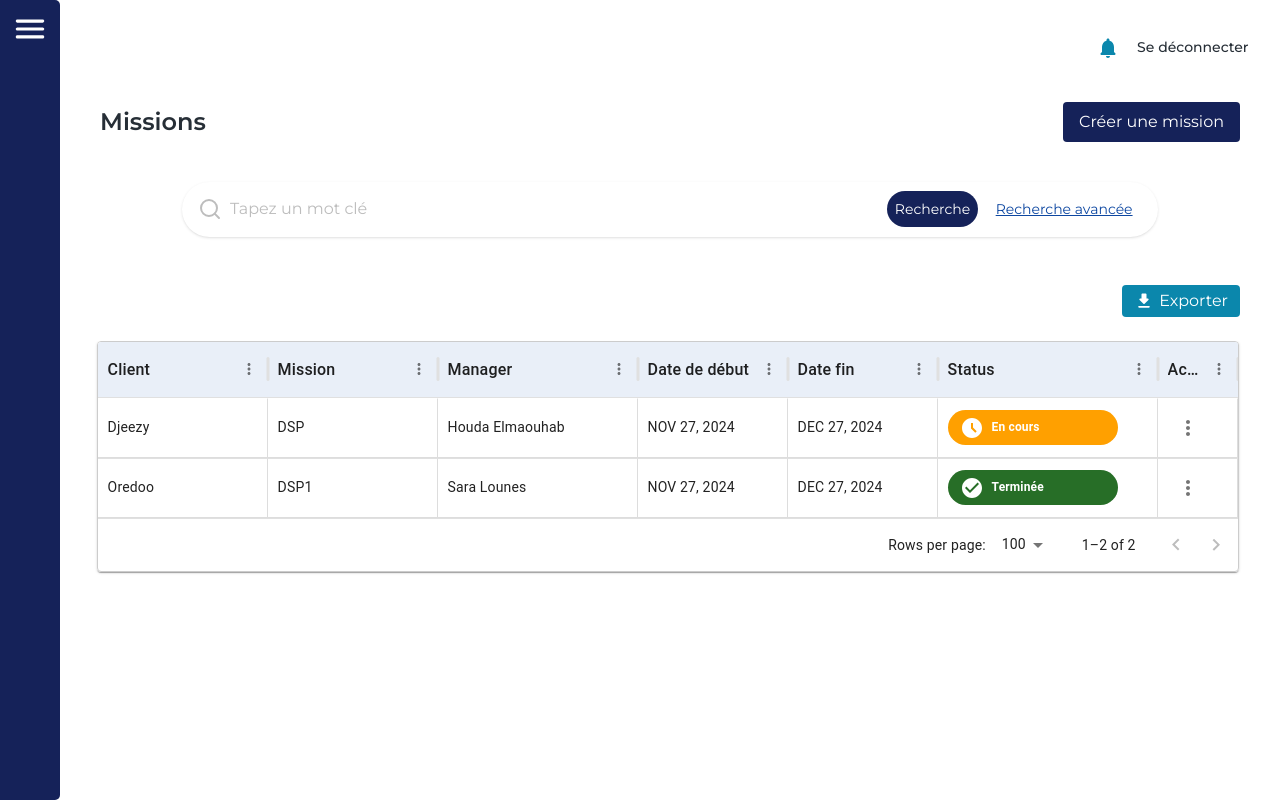
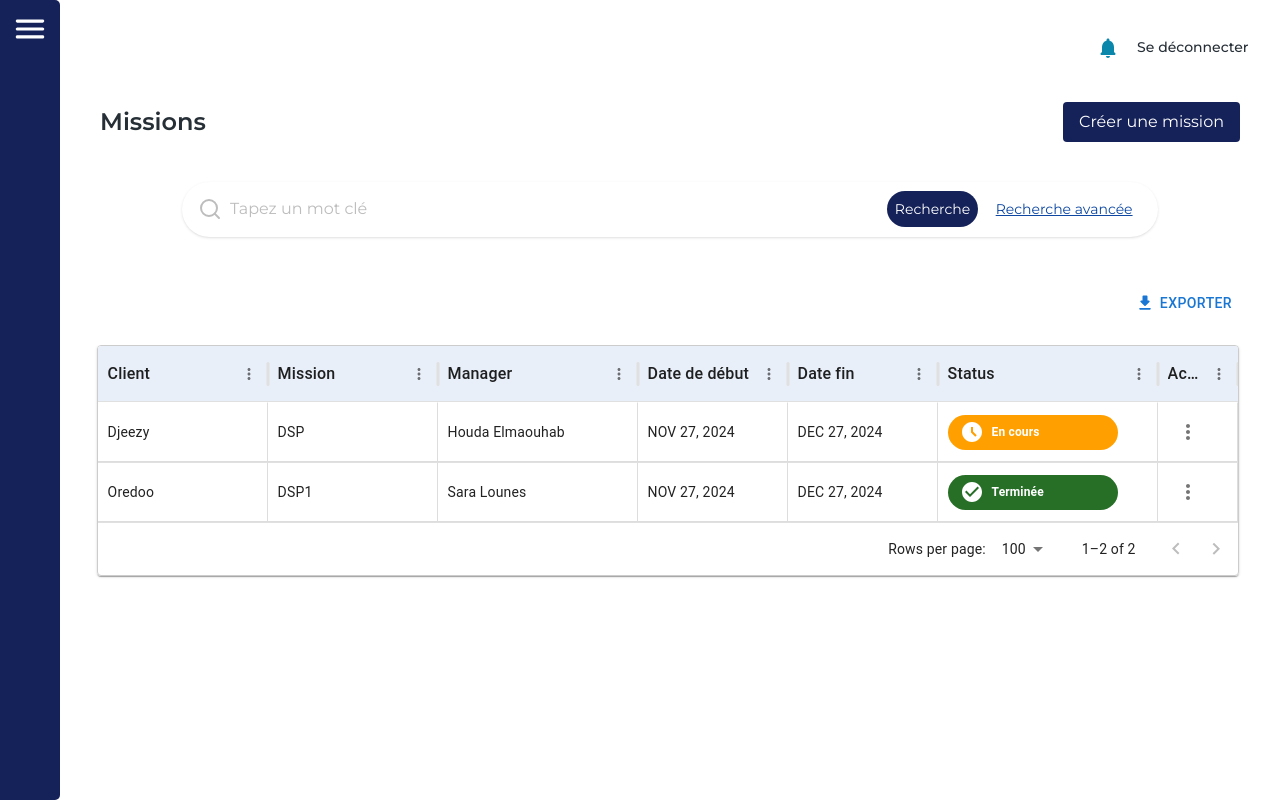
Before and after one commit to thaninamck/IT_Governance, a React (Vite) app in the folder frontend/: page /gestionmission in a window 1280 px wide. Built offline with nearby package versions, Linux system fonts and the light colour scheme.

Commit message:
modifier export button

```diff
--- a/frontend/package.json
+++ b/frontend/package.json
@@ -18,6 +18,8 @@
     "@mui/material": "^6.4.0",
     "@mui/x-data-grid": "^7.24.1",
     "@xyflow/react": "^12.4.2",
+    "jspdf": "^2.5.2",
+    "jspdf-autotable": "^3.8.4",
     "lucide-react": "^0.474.0",
     "react": "^18.3.1",
     "react-dnd": "^16.0.1",
--- a/frontend/src/components/ExportButton.jsx
+++ b/frontend/src/components/ExportButton.jsx
@@ -1,50 +1,91 @@
-import React from 'react';
-import FileDownloadRoundedIcon from '@mui/icons-material/FileDownloadRounded';
-import * as XLSX from 'xlsx'; // Importation de XLSX
+import React, { useState } from "react";
+import FileDownloadRoundedIcon from "@mui/icons-material/FileDownloadRounded";
+import { Menu, MenuItem, Button } from "@mui/material";
+import * as XLSX from "xlsx"; // Import Excel
+import jsPDF from "jspdf"; // Import PDF
+import "jspdf-autotable"; // Plugin pour gérer les tableaux
 
-function ExportButton({ rowsData,headers, fileName }) { // Récupérer les données en prop
+function ExportButton({ rowsData, headers, fileName }) {
+  const [anchorEl, setAnchorEl] = useState(null);
 
-    // Fonction d'exportation en CSV
+  // Ouvrir le menu
+  const handleClick = (event) => {
+    setAnchorEl(event.currentTarget);
+  };
+
+  // Fermer le menu et appeler l'exportation choisie
+  const handleClose = (format) => {
+    setAnchorEl(null);
+    if (format === "csv") exportToCSV();
+    if (format === "excel") exportToExcel();
+    if (format === "pdf") exportToPDF();
+  };
+
+  // Exporter en CSV
   const exportToCSV = () => {
     if (!rowsData || rowsData.length === 0) return;
 
-        /*const csvHeader = ['Client', 'Mission', 'Manager', 'Date de début', 'Date fin', 'Status'];
-        const csvRows = rowsData.map(row =>
-            [row.client, row.mission, row.manager, row.dateField, row.dateField1, row.statusMission].join(',')
-        );*/
-        const csvRows = rowsData.map(row =>
-            headers.map(header => row[header.toLowerCase()]).join(',')
+    const csvRows = rowsData.map((row) =>
+      headers.map((header) => row[header.toLowerCase()]).join(",")
     );
 
-        const csvContent = [headers.join(','), ...csvRows].join('\n');
-        const blob = new Blob([csvContent], { type: 'text/csv;charset=utf-8;' });
+    const csvContent = [headers.join(","), ...csvRows].join("\n");
+    const blob = new Blob([csvContent], { type: "text/csv;charset=utf-8;" });
     const url = URL.createObjectURL(blob);
 
-        const link = document.createElement('a');
+    const link = document.createElement("a");
     link.href = url;
-        link.setAttribute('download', `${fileName}.csv`);
+    link.setAttribute("download", `${fileName}.csv`);
     document.body.appendChild(link);
     link.click();
     document.body.removeChild(link);
   };
 
-    // Fonction pour exporter en format Excel
+  // Exporter en Excel
   const exportToExcel = () => {
     if (!rowsData || rowsData.length === 0) return;
 
-        const worksheet = XLSX.utils.json_to_sheet(rowsData); // Convertir en feuille Excel
-        const workbook = XLSX.utils.book_new(); // Créer un classeur
-        XLSX.utils.book_append_sheet(workbook, worksheet, fileName); // Ajouter la feuille
-
-        // Générer et télécharger le fichier Excel
+    const worksheet = XLSX.utils.json_to_sheet(rowsData);
+    const workbook = XLSX.utils.book_new();
+    XLSX.utils.book_append_sheet(workbook, worksheet, fileName);
     XLSX.writeFile(workbook, `${fileName}.xlsx`);
   };
 
+  // Exporter en PDF
+  const exportToPDF = () => {
+    if (!rowsData || rowsData.length === 0) return;
+
+    const doc = new jsPDF();
+    doc.text(fileName, 10, 10);
+
+    // Transformer les données en tableau
+    const tableData = rowsData.map((row) => headers.map((header) => row[header.toLowerCase()]));
+
+    doc.autoTable({
+      head: [headers], // En-têtes
+      body: tableData, // Contenu
+    });
+
+    doc.save(`${fileName}.pdf`);
+  };
+
   return (
-        <button onClick={exportToExcel} className="border-none px-3 py-1 bg-[var(--blue-icons)] text-white rounded flex items-center">
-            <FileDownloadRoundedIcon sx={{ width: '20px', height: '20px', marginRight: '5px' }} />
+    <div>
+      <Button
+        onClick={handleClick}
+        className="border-none px-3 py-1 bg-[var(--blue-icons)] text-white rounded flex items-center"
+      >
+        <FileDownloadRoundedIcon sx={{ width: "20px", height: "20px", marginRight: "5px" }} />
         Exporter
-        </button>
+      </Button>
+
+      {/* Menu déroulant pour choisir le format */}
+      <Menu anchorEl={anchorEl} open={Boolean(anchorEl)} onClose={() => setAnchorEl(null)}>
+        <MenuItem onClick={() => handleClose("csv")}>Exporter en CSV</MenuItem>
+        <MenuItem onClick={() => handleClose("excel")}>Exporter en Excel</MenuItem>
+        <MenuItem onClick={() => handleClose("pdf")}>Exporter en PDF</MenuItem>
+      </Menu>
+    </div>
   );
 }
 
```
Also changed, not shown: 1 other file (tests, documents, lock files or other folders). Lines whose indentation alone changed are shown as unchanged.
